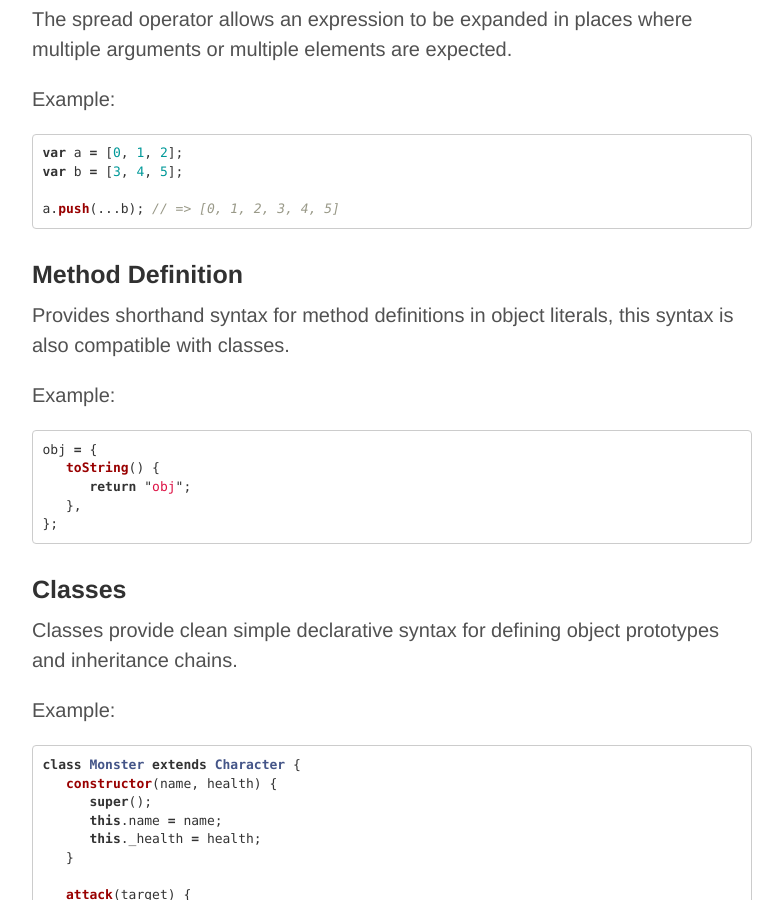
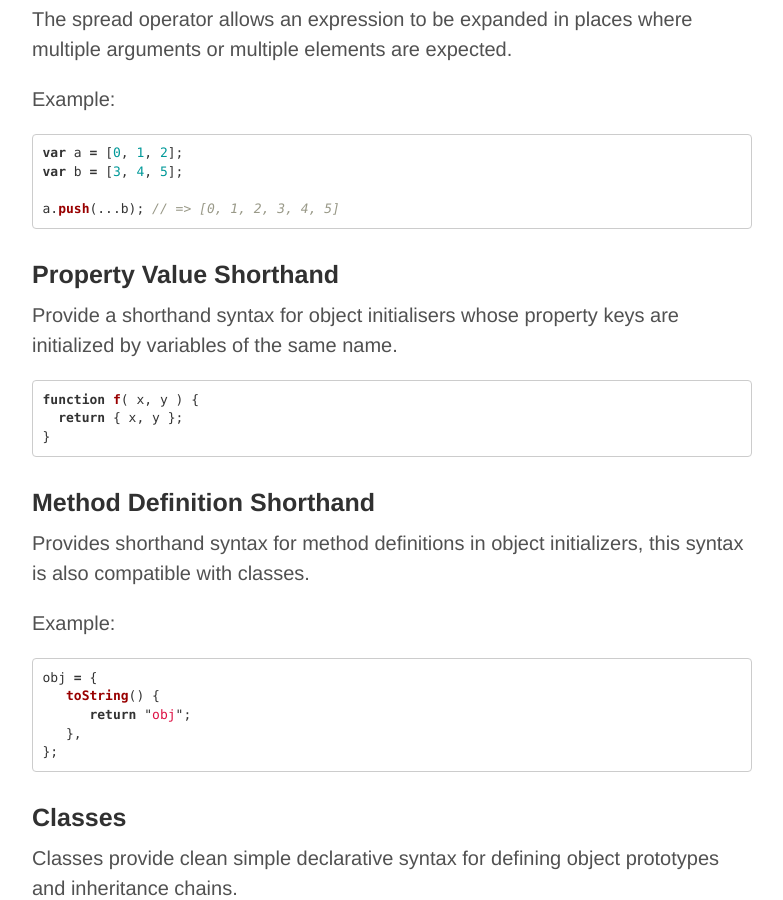
Before and after one commit to caspervonb/__caspervonb.github.io, a Jekyll site: the page built from _posts/2014-03-05-ecmascript6-features-and-tools.md, in a window 1280 px wide and 900 px high, scrolled down 2754 px. Shown: the whole window, without its empty margins (248-1031 px from the left). Built offline with Jekyll 4.4.1, drawn with Linux system fonts in a browser that asks for light colours; Markdown is read by kramdown in place of the engine named in the settings.

Commit message:
Updated 2014-03-05-ecmascript6-features-and-tools.md

````diff
--- a/_posts/2014-03-05-ecmascript6-features-and-tools.md
+++ b/_posts/2014-03-05-ecmascript6-features-and-tools.md
@@ -104,8 +104,17 @@ var b = [3, 4, 5];
 a.push(...b); // => [0, 1, 2, 3, 4, 5]
 ```
 
-### Method Definition
-Provides shorthand syntax for method definitions in object literals, this syntax is also compatible with classes.
+### Property Value Shorthand
+Provide a shorthand syntax for object initialisers whose property keys are initialized by variables of the same name.
+
+```javascript
+function f( x, y ) {
+  return { x, y };
+}
+```
+
+### Method Definition Shorthand
+Provides shorthand syntax for method definitions in object initializers, this syntax is also compatible with classes.
 
 Example:
 
````
